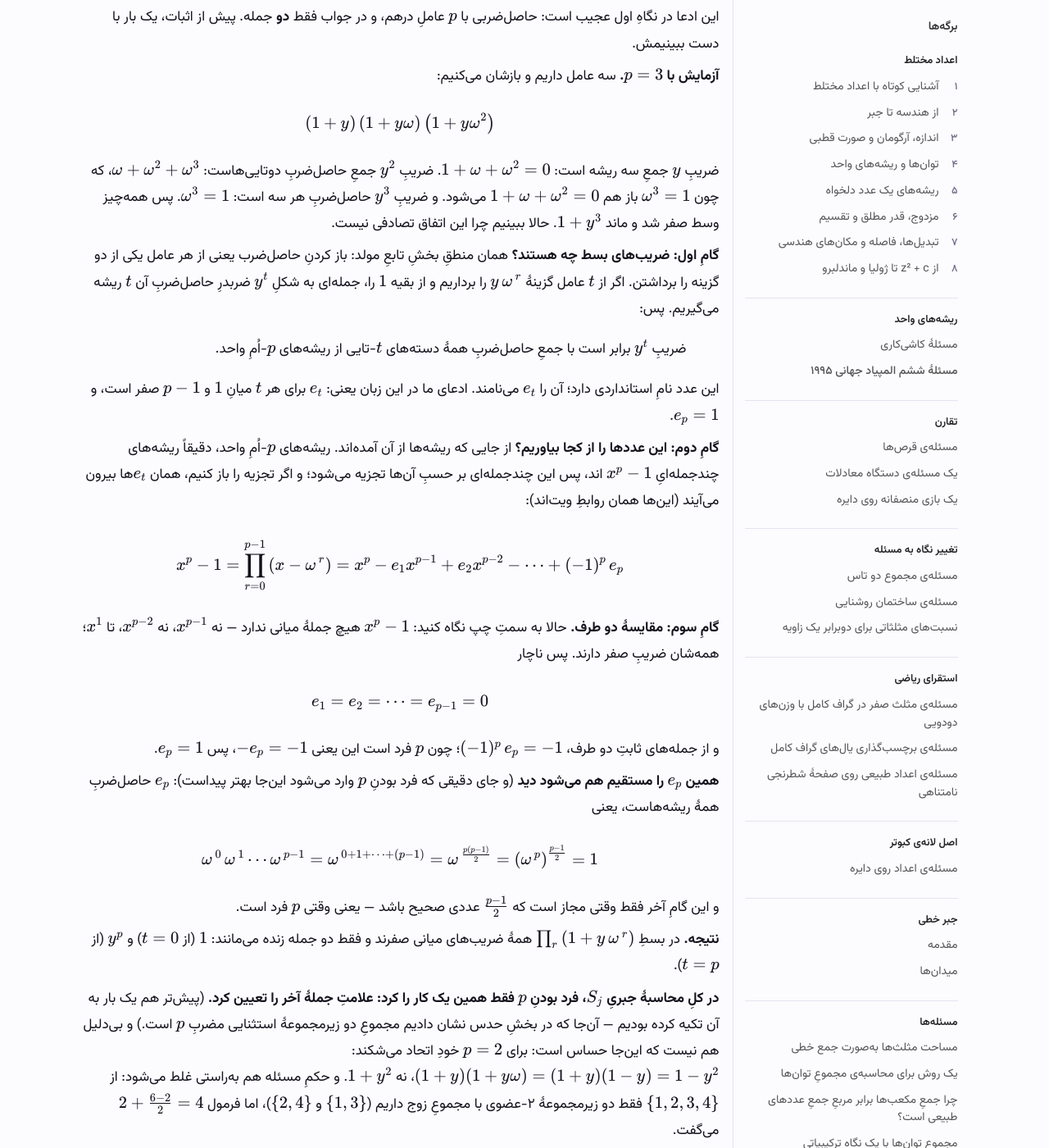
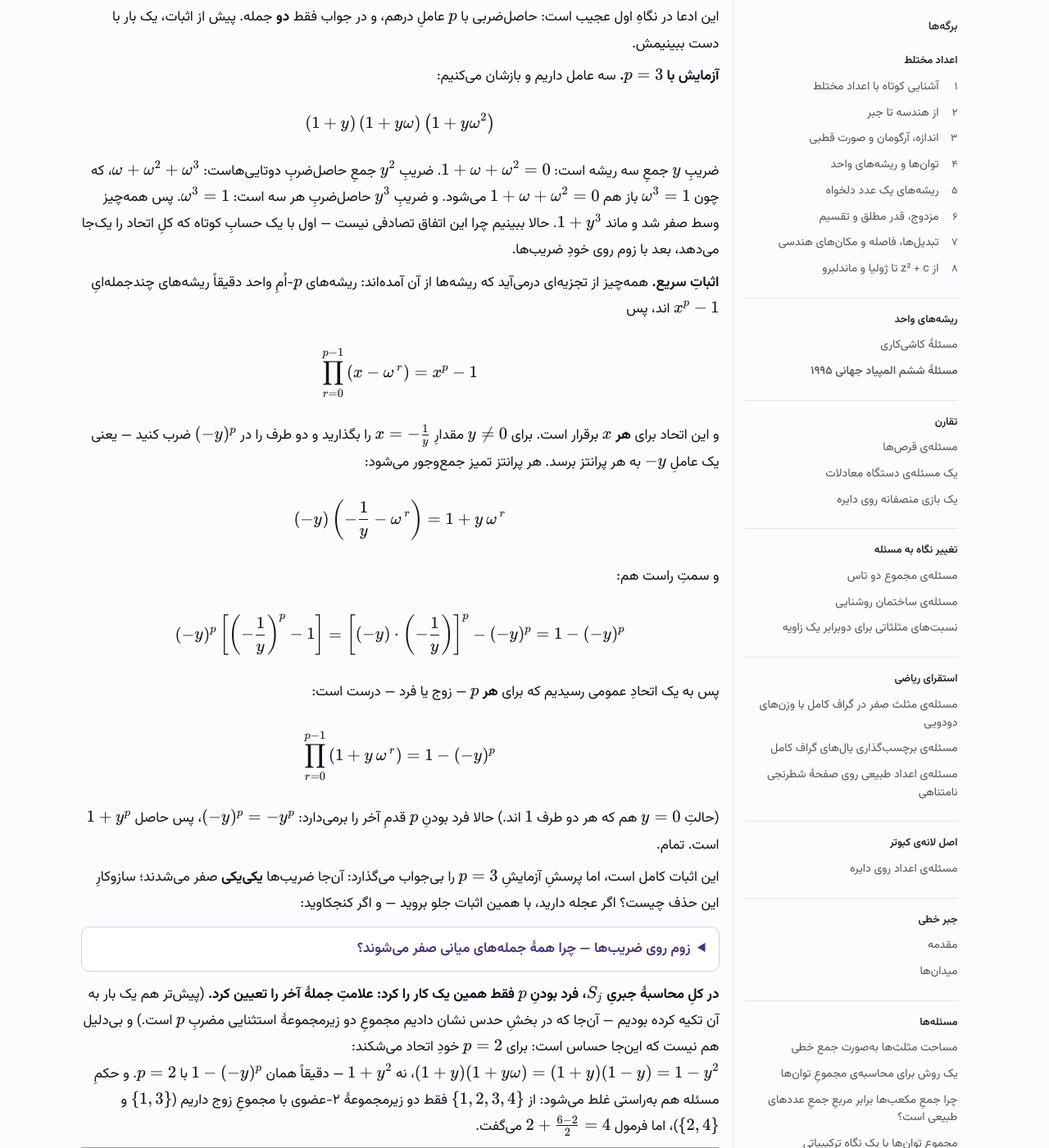
Before and after one commit to pooyarezaie/Fractal-Notes, a Jekyll site: the page built from problem-solving/roots-of-unity/imo-1995-subset-sums.md, in a window 1280 px wide and 1400 px high, scrolled down 8303 px. Shown: the whole window at 82% size. Built offline with Jekyll 4.4.1, drawn with Linux system fonts in a browser that asks for light colours.

Commit message:
Prove the key identity at two levels: a quick substitution, then the coefficients
- Quick proof in the main text: substituting x = -1/y into the
  factorization of x^p - 1 and distributing (-y)^p gives the general
  identity prod(1 + y w^r) = 1 - (-y)^p for every p; oddness of p is
  only the last step
- The e_t / Vieta argument moves into a collapsible box, "zoom on the
  coefficients", for readers who want to see why each middle term dies
- The p = 2 breakdown now points back to 1 - (-y)^p, Exercise 4's
  answer no longer leans on the e_p notation, and Exercise 6 names the
  quick proof's substitution as the move it reuses

Co-Authored-By: Claude Fable 5 <noreply@anthropic.com>

```diff
--- a/problem-solving/roots-of-unity/imo-1995-subset-sums.md
+++ b/problem-solving/roots-of-unity/imo-1995-subset-sums.md
@@ -342,7 +342,40 @@ $$
 (1 + y)\left(1 + y\omega\right)\left(1 + y\omega^2\right)
 $$
 
-ضریبِ $y$ جمعِ سه ریشه است: $1 + \omega + \omega^2 = 0$. ضریبِ $y^2$ جمعِ حاصل‌ضربِ دوتایی‌هاست: $\omega + \omega^2 + \omega^3$، که چون $\omega^3 = 1$ باز هم $1 + \omega + \omega^2 = 0$ می‌شود. و ضریبِ $y^3$ حاصل‌ضربِ هر سه است: $\omega^3 = 1$. پس همه‌چیز وسط صفر شد و ماند $1 + y^3$. حالا ببینیم چرا این اتفاق تصادفی نیست.
+ضریبِ $y$ جمعِ سه ریشه است: $1 + \omega + \omega^2 = 0$. ضریبِ $y^2$ جمعِ حاصل‌ضربِ دوتایی‌هاست: $\omega + \omega^2 + \omega^3$، که چون $\omega^3 = 1$ باز هم $1 + \omega + \omega^2 = 0$ می‌شود. و ضریبِ $y^3$ حاصل‌ضربِ هر سه است: $\omega^3 = 1$. پس همه‌چیز وسط صفر شد و ماند $1 + y^3$. حالا ببینیم چرا این اتفاق تصادفی نیست — اول با یک حسابِ کوتاه که کلِ اتحاد را یک‌جا می‌دهد، بعد با زوم روی خودِ ضریب‌ها.
+
+**اثباتِ سریع.** همه‌چیز از تجزیه‌ای درمی‌آید که ریشه‌ها از آن آمده‌اند: ریشه‌های $p$-اُمِ واحد دقیقاً ریشه‌های چندجمله‌ایِ $x^p - 1$ اند، پس
+
+$$
+\prod_{r=0}^{p-1}\left(x - \omega^{\,r}\right) = x^p - 1
+$$
+
+و این اتحاد برای **هر** $x$ برقرار است. برای $y \neq 0$ مقدارِ $x = -\frac{1}{y}$ را بگذارید و دو طرف را در $(-y)^p$ ضرب کنید — یعنی یک عاملِ $-y$ به هر پرانتز برسد. هر پرانتز تمیز جمع‌وجور می‌شود:
+
+$$
+(-y)\left(-\frac{1}{y} - \omega^{\,r}\right) = 1 + y\,\omega^{\,r}
+$$
+
+و سمتِ راست هم:
+
+$$
+(-y)^p \left[\left(-\frac{1}{y}\right)^{p} - 1\right]
+= \left[(-y)\cdot\left(-\frac{1}{y}\right)\right]^{p} - (-y)^p
+= 1 - (-y)^p
+$$
+
+پس به یک اتحادِ عمومی رسیدیم که برای **هر** $p$ — زوج یا فرد — درست است:
+
+$$
+\prod_{r=0}^{p-1}\left(1 + y\,\omega^{\,r}\right) = 1 - (-y)^p
+$$
+
+(حالتِ $y = 0$ هم که هر دو طرف $1$ اند.) حالا فرد بودنِ $p$ قدمِ آخر را برمی‌دارد: $(-y)^p = -y^p$، پس حاصل $1 + y^p$ است. تمام.
+
+این اثبات کامل است، اما پرسشِ آزمایشِ $p = 3$ را بی‌جواب می‌گذارد: آن‌جا ضریب‌ها **یکی‌یکی** صفر می‌شدند؛ سازوکارِ این حذف چیست؟ اگر عجله دارید، با همین اثبات جلو بروید — و اگر کنجکاوید:
+
+<details class="exercise" markdown="1">
+<summary>زوم روی ضریب‌ها — چرا همهٔ جمله‌های میانی صفر می‌شوند؟</summary>
 
 **گامِ اول: ضریب‌های بسط چه هستند؟** همان منطقِ بخشِ تابعِ مولد: باز کردنِ حاصل‌ضرب یعنی از هر عامل یکی از دو گزینه را برداشتن. اگر از $t$ عامل گزینهٔ $y\,\omega^{\,r}$ را برداریم و از بقیه $1$ را، جمله‌ای به شکلِ $y^t$ ضربدرِ حاصل‌ضربِ آن $t$ ریشه می‌گیریم. پس:
 
@@ -350,7 +383,7 @@ $$
 
 این عدد نامِ استانداردی دارد؛ آن را $e_t$ می‌نامند. ادعای ما در این زبان یعنی: $e_t$ برای هر $t$ میانِ $1$ و $p-1$ صفر است، و $e_p = 1$.
 
-**گامِ دوم: این عددها را از کجا بیاوریم؟** از جایی که ریشه‌ها از آن آمده‌اند. ریشه‌های $p$-اُمِ واحد، دقیقاً ریشه‌های چندجمله‌ایِ $x^p - 1$ اند، پس این چندجمله‌ای بر حسبِ آن‌ها تجزیه می‌شود؛ و اگر تجزیه را باز کنیم، همان $e_t$ها بیرون می‌آیند (این‌ها همان روابطِ ویت‌اند):
+**گامِ دوم: این عددها را از کجا بیاوریم؟** از همان تجزیه‌ای که اثباتِ سریع از آن آغاز شد — این بار به‌جای جای‌گذاری، بازش می‌کنیم؛ همان $e_t$ها بیرون می‌آیند (این‌ها همان روابطِ ویت‌اند):
 
 $$
 x^p - 1 = \prod_{r=0}^{p-1}\left(x - \omega^{\,r}\right)
@@ -365,7 +398,7 @@ $$
 
 و از جمله‌های ثابتِ دو طرف، $(-1)^p\, e_p = -1$؛ چون $p$ فرد است این یعنی $-e_p = -1$، پس $e_p = 1$.
 
-**همین $e_p$ را مستقیم هم می‌شود دید** (و جای دقیقی که فرد بودنِ $p$ وارد می‌شود این‌جا بهتر پیداست): $e_p$ حاصل‌ضربِ همهٔ ریشه‌هاست، یعنی
+**همین $e_p$ را مستقیم هم می‌شود دید** (و جای دقیقی که فرد بودنِ $p$ وارد می‌شود، این‌جا هم پیداست): $e_p$ حاصل‌ضربِ همهٔ ریشه‌هاست، یعنی
 
 $$
 \omega^{\,0}\,\omega^{\,1}\cdots\omega^{\,p-1}
@@ -378,9 +411,11 @@ $$
 
 **نتیجه.** در بسطِ $\prod_{r}\left(1 + y\,\omega^{\,r}\right)$ همهٔ ضریب‌های میانی صفرند و فقط دو جمله زنده می‌مانند: $1$ (از $t = 0$) و $y^p$ (از $t = p$).
 
+</details>
+
 **در کلِ محاسبهٔ جبریِ $S_j$، فرد بودنِ $p$ فقط همین یک کار را کرد: علامتِ جملهٔ آخر را تعیین کرد.** (پیش‌تر هم یک بار به آن تکیه کرده بودیم — آن‌جا که در بخشِ حدس نشان دادیم مجموعِ دو زیرمجموعهٔ استثنایی مضربِ $p$ است.) و بی‌دلیل هم نیست که این‌جا حساس است: برای $p = 2$ خودِ اتحاد می‌شکند:
 \\
-$(1 + y)(1 + y\omega) = (1+y)(1-y) = 1 - y^2$، نه $1 + y^2$. و حکمِ مسئله هم به‌راستی غلط می‌شود: از $\lbrace 1, 2, 3, 4 \rbrace$ فقط دو زیرمجموعهٔ ۲-عضوی با مجموعِ زوج داریم ($\lbrace 1, 3 \rbrace$ و $\lbrace 2, 4 \rbrace$)، اما فرمول $2 + \frac{6 - 2}{2} = 4$ می‌گفت.
+$(1 + y)(1 + y\omega) = (1+y)(1-y) = 1 - y^2$، نه $1 + y^2$ — دقیقاً همان $1 - (-y)^p$ با $p = 2$. و حکمِ مسئله هم به‌راستی غلط می‌شود: از $\lbrace 1, 2, 3, 4 \rbrace$ فقط دو زیرمجموعهٔ ۲-عضوی با مجموعِ زوج داریم ($\lbrace 1, 3 \rbrace$ و $\lbrace 2, 4 \rbrace$)، اما فرمول $2 + \frac{6 - 2}{2} = 4$ می‌گفت.
 
 ---
 
@@ -600,7 +635,7 @@ $$
 N_t = \frac{1}{p}\,T_0 = \frac{1}{p}\binom{p}{k}
 $$
 
-مستقل از $t$، همان‌طور که ادعا شد. (توجه کنید که این‌جا فقط به صفر بودنِ جمله‌های میانیِ اتحاد نیاز داشتیم، نه به مقدارِ $e_p$ — برای همین فرد بودنِ $p$ هم لازم نشد.)
+مستقل از $t$، همان‌طور که ادعا شد. (توجه کنید که این‌جا فقط به صفر بودنِ جمله‌های میانیِ اتحاد نیاز داشتیم، نه به جملهٔ آخرش — و اتحادِ عمومیِ $1 - (-y)^p$ برای **هر** $p$ جملهٔ میانی ندارد؛ برای همین فرد بودنِ $p$ هم لازم نشد.)
 
 **با دوران:** زیرمجموعهٔ $k$-عضوی را در $\lbrace 1, \dots, p \rbrace$ بچرخانید. اندازهٔ هر مدار مقسوم‌علیهی از $p$ است، و تنها زیرمجموعه‌های ثابت زیرِ دوران تهی و کامل‌اند که با $0 < k < p$ کنار می‌روند؛ پس هر مدار دقیقاً $p$ عضو دارد. در هر قدمِ دوران مجموع $k$ واحد جلو می‌رود و چون $\gcd(k, p) = 1$، این $p$ مقدار همهٔ باقی‌مانده‌ها را دقیقاً یک بار می‌پوشانند. پس هر مدار به هر باقی‌مانده دقیقاً یک زیرمجموعه می‌دهد.
 
@@ -639,7 +674,7 @@ $$
 \left[\,\prod_{t=0}^{m-1}\left(1 + \zeta^{\,t}\right)\right]^{d}
 $$
 
-و حاصل‌ضربِ داخلِ کروشه از اتحادِ $\prod_{t=0}^{m-1}\left(x - \zeta^{\,t}\right) = x^m - 1$ با $x = -1$ به‌دست می‌آید:
+و حاصل‌ضربِ داخلِ کروشه از اتحادِ $\prod_{t=0}^{m-1}\left(x - \zeta^{\,t}\right) = x^m - 1$ با $x = -1$ به‌دست می‌آید — همان جای‌گذاریِ اثباتِ سریعِ اتحادِ کلیدی:
 
 $$
 \prod_{t=0}^{m-1}\left(1 + \zeta^{\,t}\right) = 1 - (-1)^m
```
